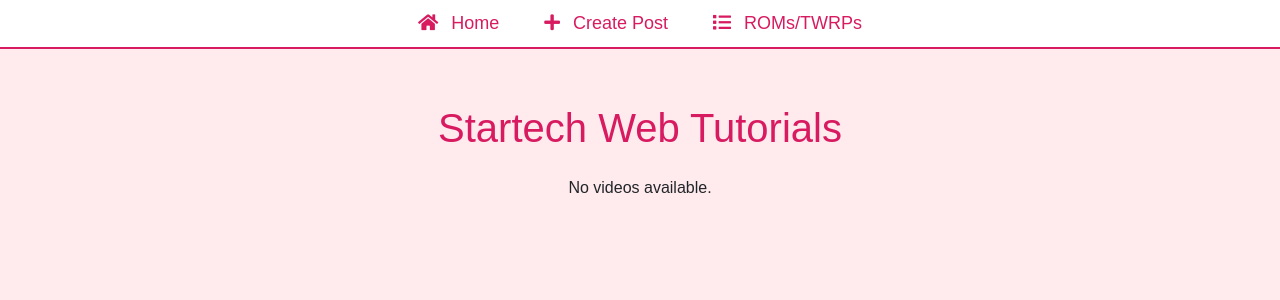
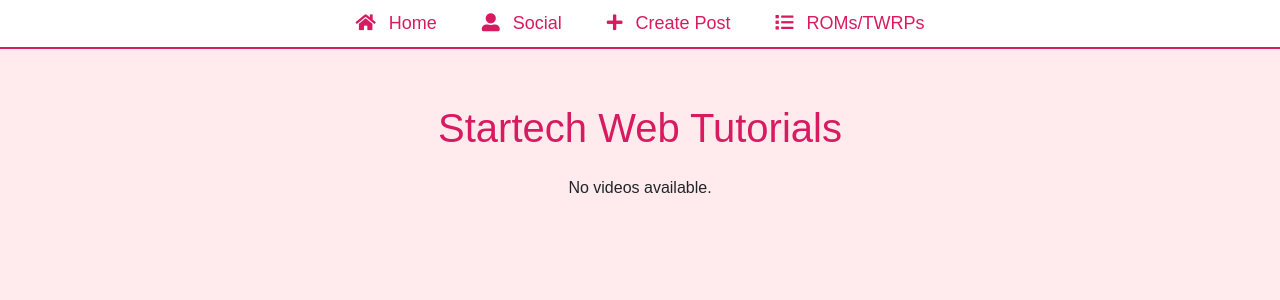
Before and after one commit to Abr254/Startech, a Django app: page /video/ in a window 1280 px wide. Shown: the top 300 px of the page. Run offline with Django 5.2, Linux system fonts and the light colour scheme; data that the repository does not hold is empty; some libraries are stand-ins or nearby versions.

Commit message:
Update video_list.html

```diff
--- a/video/templates/video_list.html
+++ b/video/templates/video_list.html
@@ -88,6 +88,8 @@
         <a href="{% url 'home' %}" class="icon-link">
             <i class="fas fa-home"></i> Home
         </a>
+<a href="{% url 'social' %}" class="icon-link">
+<I class ="fas fa-user-alt"> </i> Social </a>
 
         <!-- Link to Create Post page -->
         <a href="{% url 'create_post' %}" class="icon-link">
```
